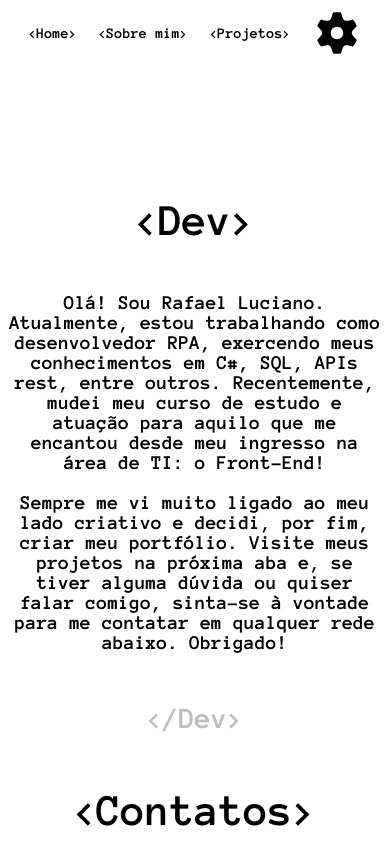
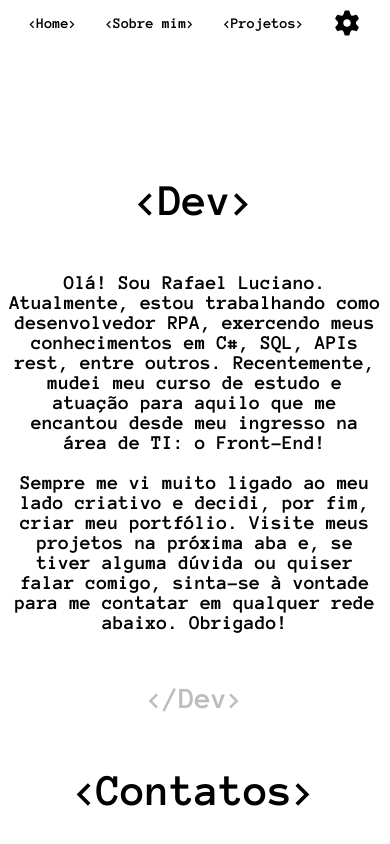
Before and after one commit to rafaeLuciano/myPortfolio, a Vue app: page /#/aboutMeView in a window 390 px wide. Shown: the top 844 px of the page. Built offline with nearby package versions, Linux system fonts and the light colour scheme.

Commit message:
basic update

```diff
--- a/src/components/Navbar.vue
+++ b/src/components/Navbar.vue
@@ -106,5 +106,11 @@
     .projectsButton, .aboutMeButton, .homeButton{
     font-size: 15px;
     }
+
+    .configButton {
+    width: 30px;
+    height: 30px;
+    padding-right: 20px;
+  }
 }
   </style>
--- a/src/views/ProjectsView.vue
+++ b/src/views/ProjectsView.vue
@@ -124,6 +124,11 @@ export default {
     .projectsBottom, .projects{
     padding: 0;
     }
+    .capa{
+        width: 350px;
+        height: 210px;
+        margin-top: 20px;
+    }
   }
 
 </style>
```
Also changed, not shown: src/views/ConfigView.vue (deleted, +0 -15 lines).
